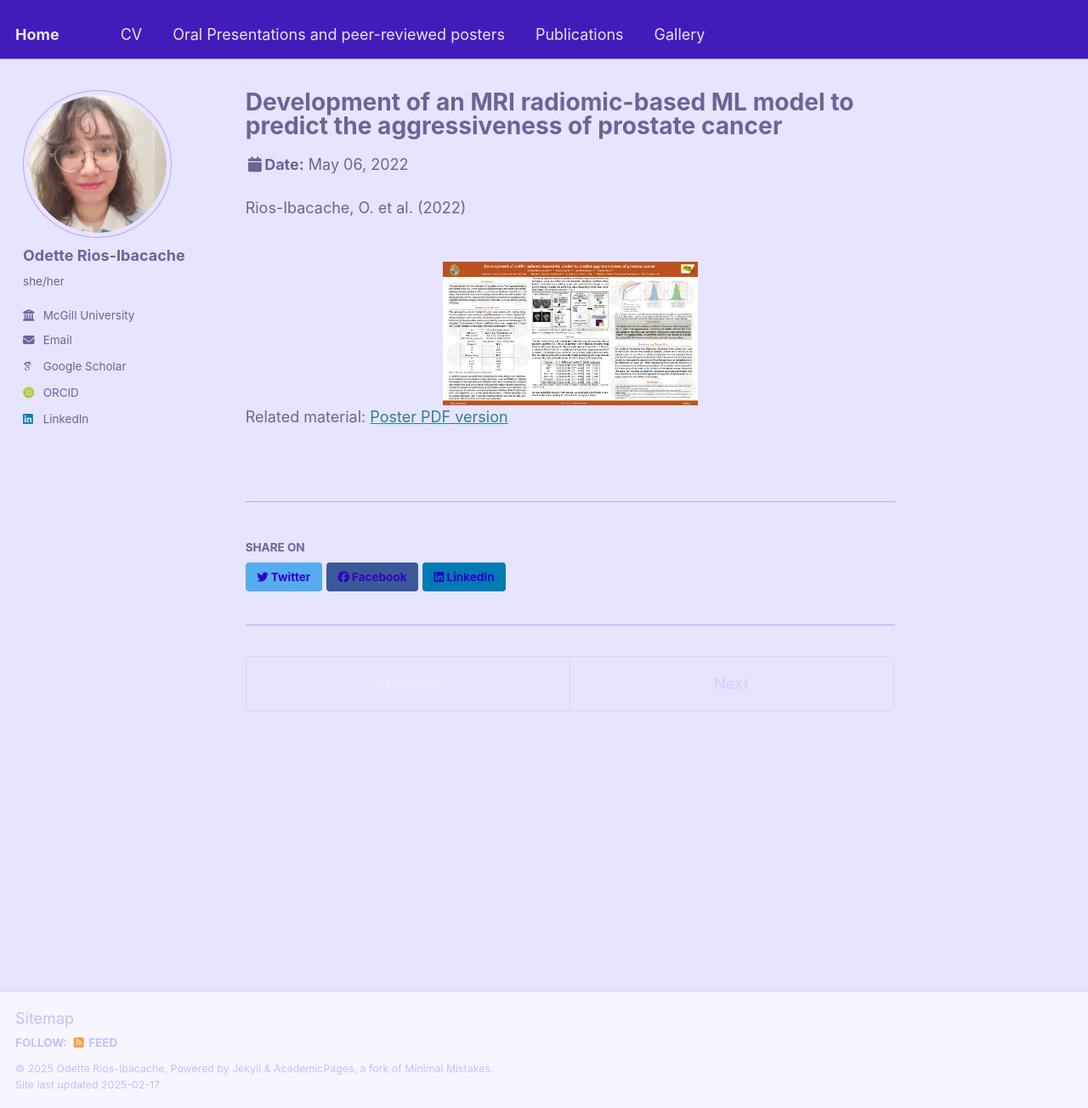
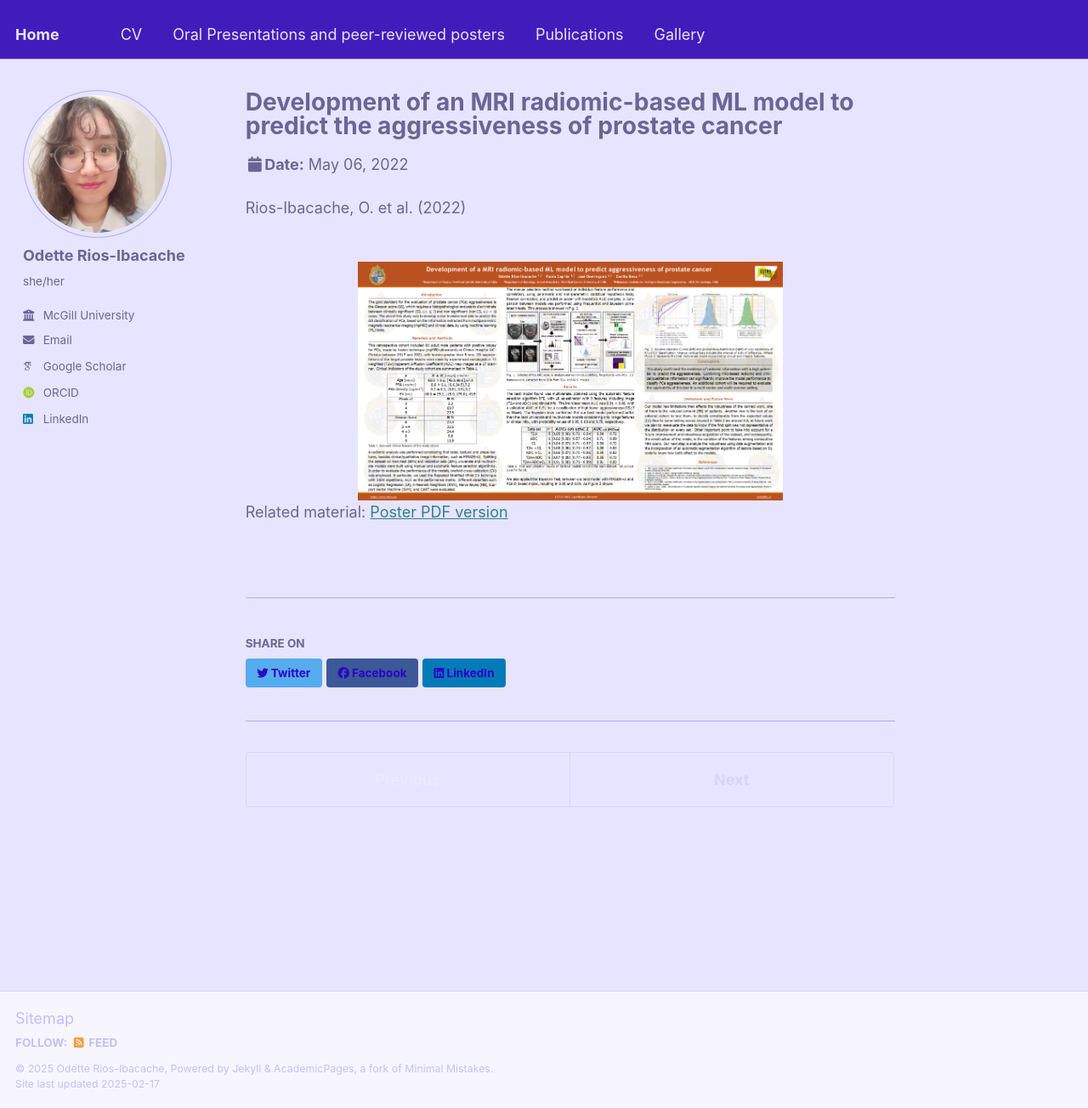
Before and after one commit to OdetteRiosI/odetteriosi.github.io, a Jekyll site: the page built from _talks/talk-7.md, in a window 1280 px wide and 1304 px high. Shown: the whole window at 85% size. Built offline with Jekyll 4.4.1, drawn with Linux system fonts in a browser that asks for light colours; some web fonts are replaced.

Commit message:
Update talk-7.md

```diff
--- a/_talks/talk-7.md
+++ b/_talks/talk-7.md
@@ -10,6 +10,6 @@ location: "Copenhagen, Denmark"
 
 Rios-Ibacache, O. et al. (2022)
 
-<center><br/><img src='/files/Poster___ESTRO.png' width="300" height="500"></center>
+<center><br/><img src='/files/Poster___ESTRO.png' width="500" height="500"></center>
 
 Related material: [Poster PDF version](http://odetteriosi.github.io/files/Poster___ESTRO.pdf)
```
